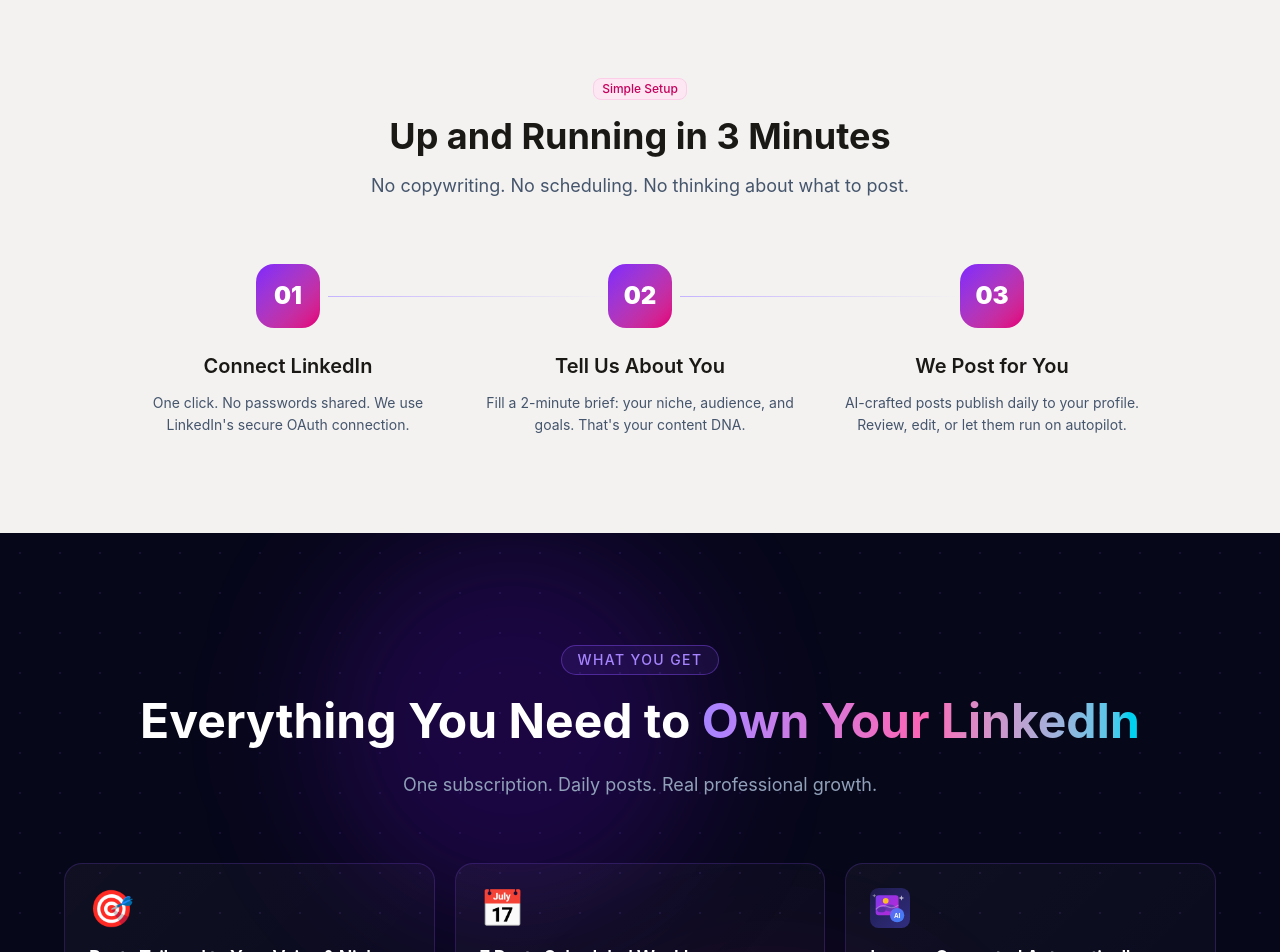
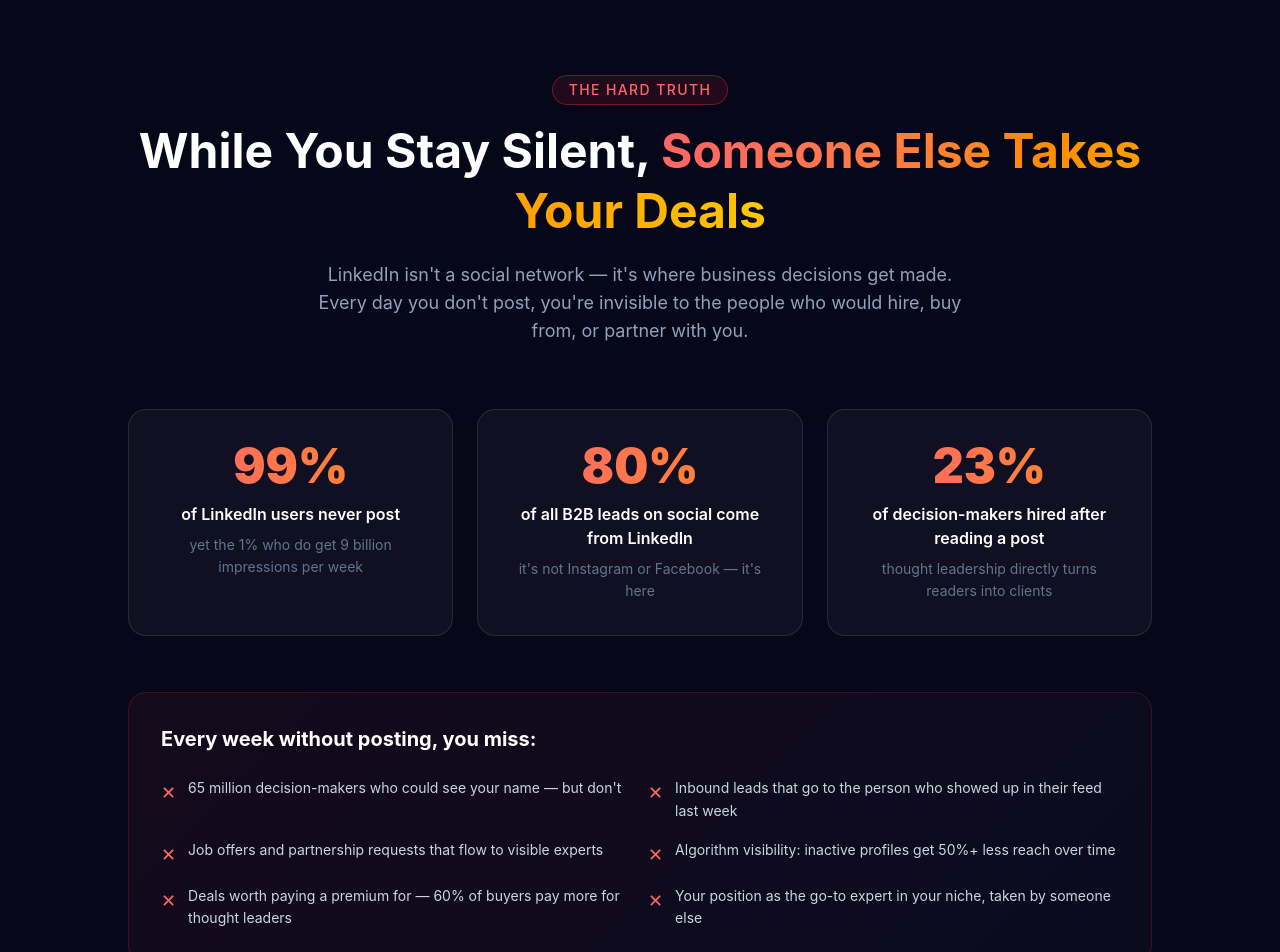
Before and after one commit to KirylSidarchuk/itgrows, a Next.js app: page /personal in a window 1280 px wide. Shown: the part 860-1812 px from the top of the page. Built offline with nearby package versions, Linux system fonts and the light colour scheme.

Commit message:
feat: add FOMO section with LinkedIn stats to /personal landing

```diff
--- a/app/personal/page.tsx
+++ b/app/personal/page.tsx
@@ -192,6 +192,71 @@
         </p>
       </div>
 
+      {/* FOMO — What you're missing */}
+      <section className="px-6 py-24" style={{ backgroundColor: "#07071a" }}>
+        <div className="max-w-5xl mx-auto">
+          <div className="text-center mb-16">
+            <span className="inline-block mb-4 px-4 py-1 rounded-full text-sm font-medium border border-red-500/40 text-red-400 bg-red-500/10 tracking-widest uppercase">
+              The Hard Truth
+            </span>
+            <h2 className="text-4xl md:text-5xl font-bold mb-5 text-white leading-tight">
+              While You Stay Silent,{" "}
+              <span className="bg-gradient-to-r from-red-400 via-orange-400 to-yellow-400 bg-clip-text text-transparent">
+                Someone Else Takes Your Deals
+              </span>
+            </h2>
+            <p className="text-slate-400 text-lg max-w-2xl mx-auto">
+              LinkedIn isn't a social network — it's where business decisions get made. Every day you don't post, you're invisible to the people who would hire, buy from, or partner with you.
+            </p>
+          </div>
+
+          {/* Big stats */}
+          <div className="grid md:grid-cols-3 gap-6 mb-14">
+            {[
+              { number: "99%", label: "of LinkedIn users never post", sub: "yet the 1% who do get 9 billion impressions per week" },
+              { number: "80%", label: "of all B2B leads on social come from LinkedIn", sub: "it's not Instagram or Facebook — it's here" },
+              { number: "23%", label: "of decision-makers hired after reading a post", sub: "thought leadership directly turns readers into clients" },
+            ].map((s, i) => (
+              <div key={i} className="rounded-2xl p-8 border border-white/10 text-center" style={{ background: "rgba(255,255,255,0.04)" }}>
+                <div className="text-5xl font-black bg-gradient-to-r from-red-400 to-orange-400 bg-clip-text text-transparent mb-3">{s.number}</div>
+                <div className="text-white font-semibold text-base mb-2">{s.label}</div>
+                <div className="text-slate-500 text-sm leading-relaxed">{s.sub}</div>
+              </div>
+            ))}
+          </div>
+
+          {/* What you're losing list */}
+          <div className="rounded-2xl border border-red-500/20 p-8" style={{ background: "linear-gradient(135deg, rgba(239,68,68,0.06) 0%, rgba(255,255,255,0.02) 100%)" }}>
+            <h3 className="text-white font-bold text-xl mb-6">Every week without posting, you miss:</h3>
+            <div className="grid md:grid-cols-2 gap-4">
+              {[
+                "65 million decision-makers who could see your name — but don't",
+                "Inbound leads that go to the person who showed up in their feed last week",
+                "Job offers and partnership requests that flow to visible experts",
+                "Algorithm visibility: inactive profiles get 50%+ less reach over time",
+                "Deals worth paying a premium for — 60% of buyers pay more for thought leaders",
+                "Your position as the go-to expert in your niche, taken by someone else",
+              ].map((item, i) => (
+                <div key={i} className="flex items-start gap-3">
+                  <span className="text-red-400 mt-0.5 text-lg flex-shrink-0">✕</span>
+                  <span className="text-slate-300 text-sm leading-relaxed">{item}</span>
+                </div>
+              ))}
+            </div>
+          </div>
+
+          <div className="text-center mt-10">
+            <p className="text-slate-400 text-base mb-6">The good news? The bar is on the floor — 99% of people don't post. You just need to show up.</p>
+            <button
+              onClick={() => handleCheckout("monthly")}
+              className="bg-gradient-to-r from-violet-600 to-pink-600 hover:from-violet-500 hover:to-pink-500 text-white px-10 py-4 rounded-xl text-base font-semibold transition-all"
+            >
+              Start Showing Up — $15/month
+            </button>
+          </div>
+        </div>
+      </section>
+
       {/* How it works */}
       <section id="how-it-works" className="px-6 py-24" style={{ backgroundColor: "#f3f2f1" }}>
         <div className="max-w-5xl mx-auto">
```
